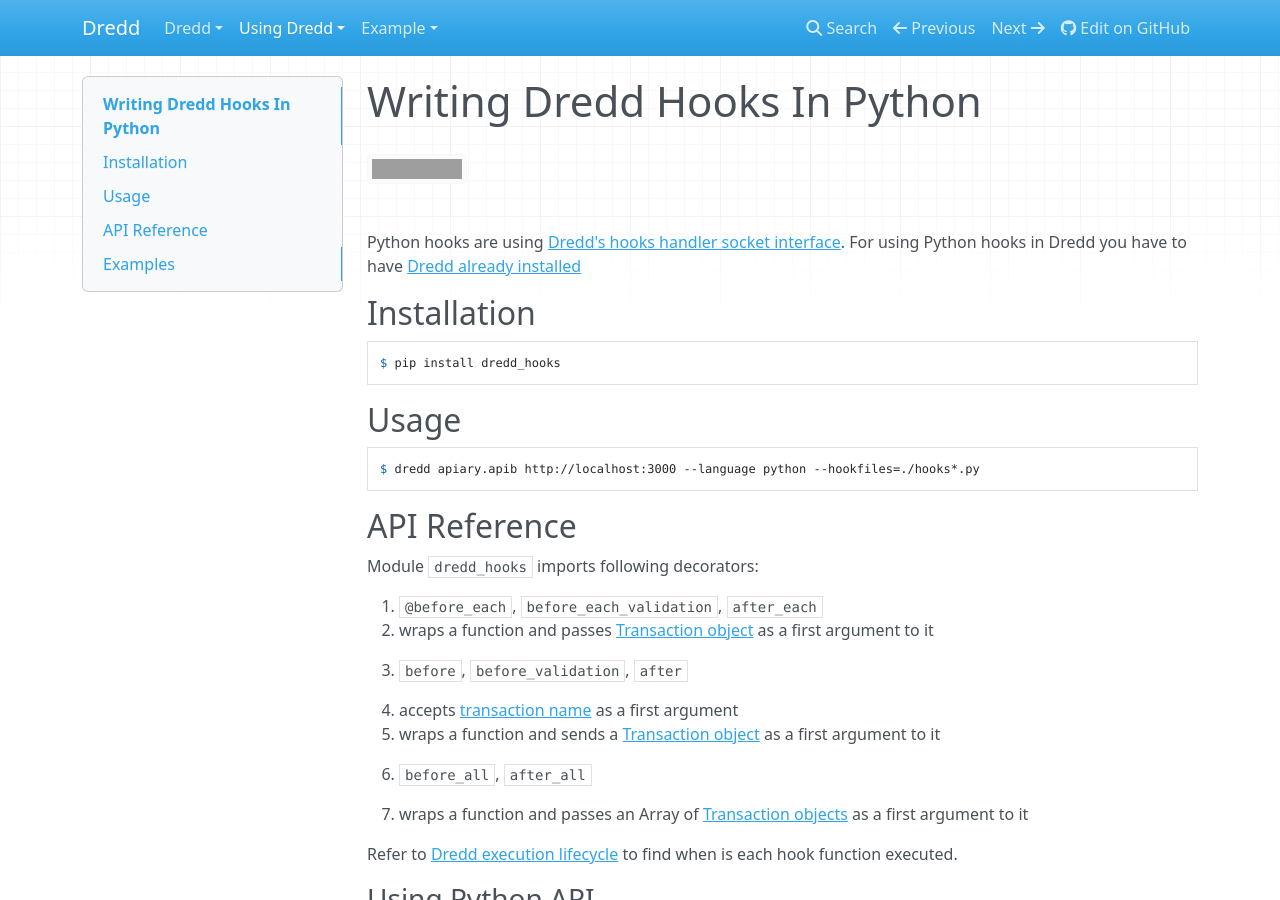
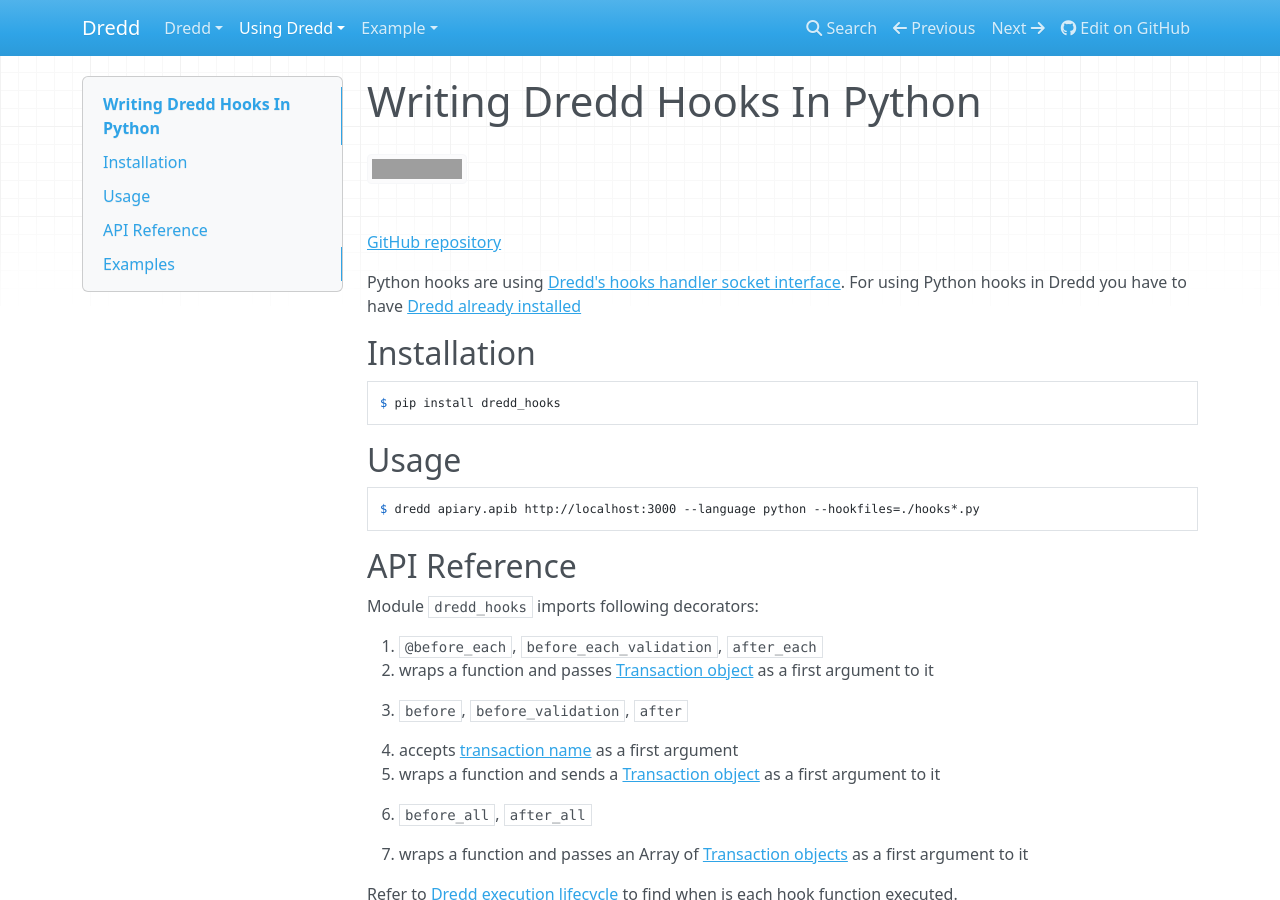
Before and after one commit to apiaryio/dredd, an MkDocs documentation site: the page built from docs/hooks-python.md, in a window 1280 px wide and 900 px high. Built offline with MkDocs 1.6.1, drawn with Linux system fonts in a browser that asks for light colours; nearby versions of some CDN libraries; old or Windows-style settings are respelled for this version of MkDocs; grey boxes are pictures that could not be loaded.

Commit message:
Python github link

```diff
--- a/docs/hooks-python.md
+++ b/docs/hooks-python.md
@@ -2,6 +2,8 @@
 
 [![Build Status](https://travis-ci.org/apiaryio/dredd-hooks-python.svg?branch=master)](https://travis-ci.org/apiaryio/dredd-hooks-python)
 
+
+[GitHub repository](https://github.com/apiaryio/dredd-hooks-python)
 
 Python hooks are using [Dredd's hooks handler socket interface](hooks-new-language.md). For using Python hooks in Dredd you have to have [Dredd already installed](quickstart.md)
 
```
Also changed, not shown: docs/hooks-ruby.md (+1 -0 lines).
